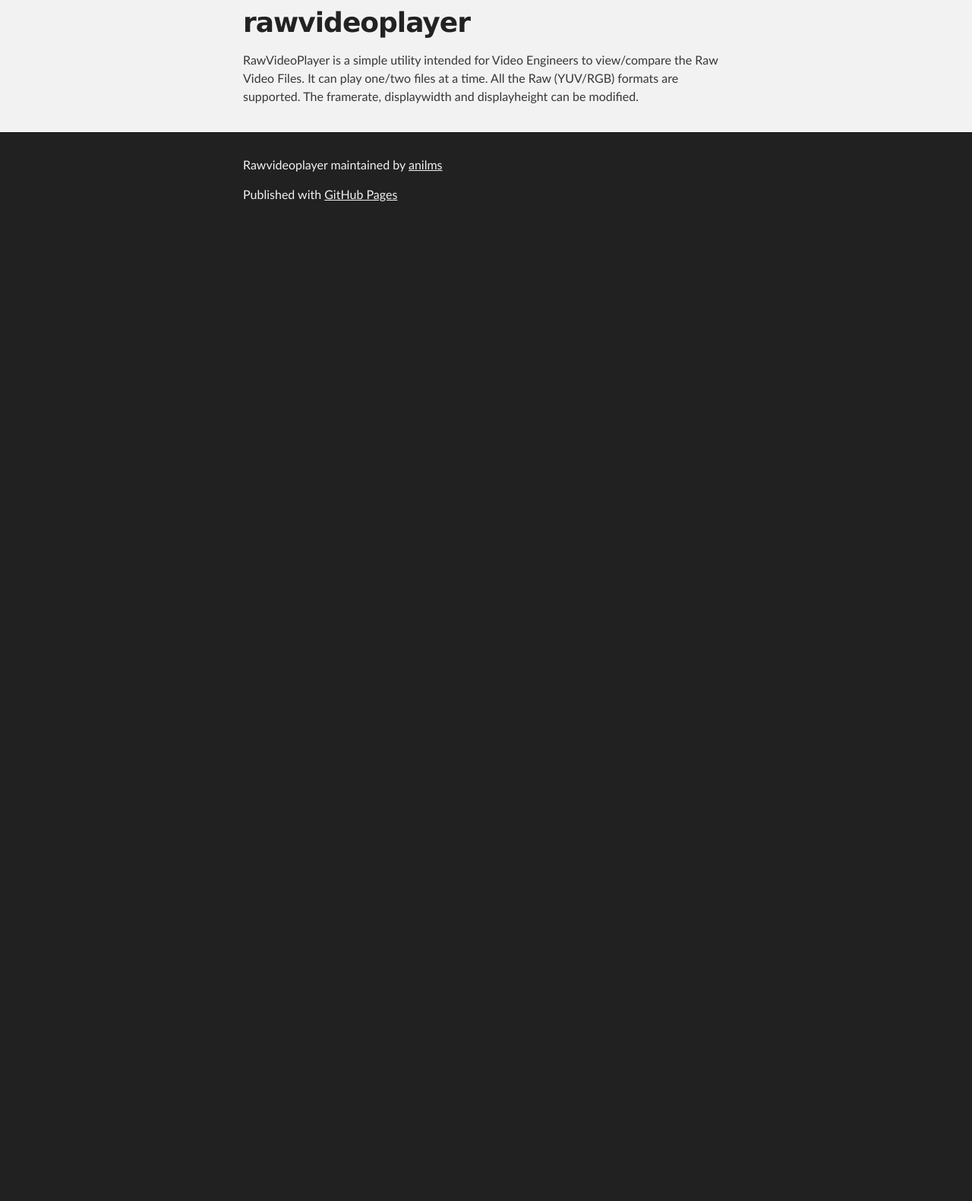
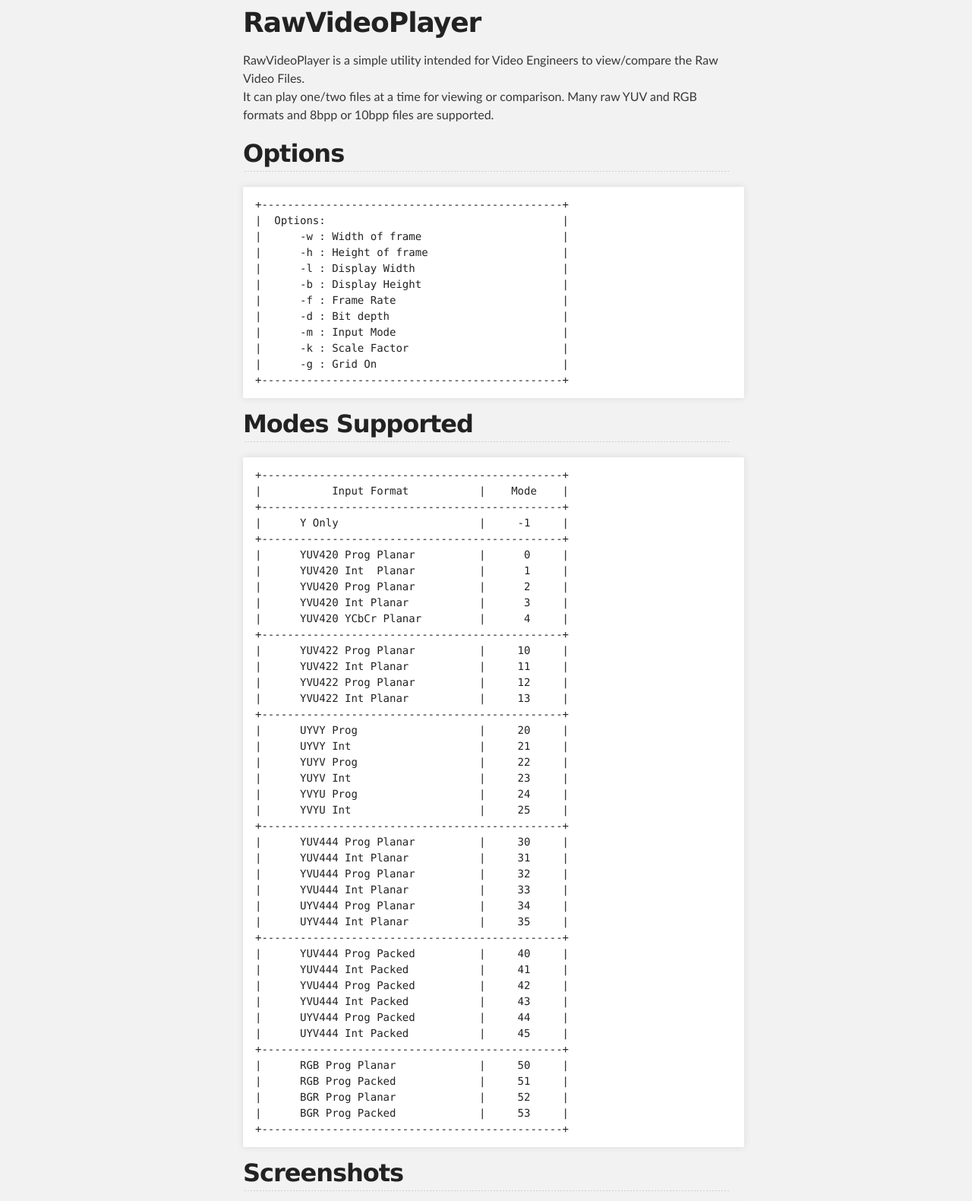
Before and after one commit to anilms/rawvideoplayer, a plain HTML site: page index.html in a window 1280 px wide. Shown: the part 257-1838 px from the top of the page at 76% size. Before the commit the page ends 800 px from the top, so only its background shows below. Drawn offline with Linux system fonts and the light colour scheme.

```diff
--- a/index.html
+++ b/index.html
@@ -32,9 +32,108 @@
     <div id="main_content_wrap" class="outer">
       <section id="main_content" class="inner">
         <h1>
-<a id="rawvideoplayer" class="anchor" href="#rawvideoplayer" aria-hidden="true"><span class="octicon octicon-link"></span></a>rawvideoplayer</h1>
+<a id="rawvideoplayer" class="anchor" href="#rawvideoplayer" aria-hidden="true"><span class="octicon octicon-link"></span></a>RawVideoPlayer</h1>
 
-<p>RawVideoPlayer is a simple utility intended for Video Engineers to view/compare the Raw Video Files. It can play one/two files at a time. All the Raw (YUV/RGB) formats are supported. The framerate, displaywidth and displayheight can be modified.</p>
+<p>RawVideoPlayer is a simple utility intended for Video Engineers to view/compare the Raw Video Files.<br>
+It can play one/two files at a time for viewing or comparison.
+Many raw YUV and RGB formats and 8bpp or 10bpp files are supported.  </p>
+
+<h2>
+<a id="options" class="anchor" href="#options" aria-hidden="true"><span class="octicon octicon-link"></span></a>Options</h2>
+
+<pre><code>+-----------------------------------------------+
+|  Options:                                     |
+|      -w : Width of frame                      |
+|      -h : Height of frame                     |
+|      -l : Display Width                       |
+|      -b : Display Height                      |
+|      -f : Frame Rate                          |
+|      -d : Bit depth                           |
+|      -m : Input Mode                          |
+|      -k : Scale Factor                        |
+|      -g : Grid On                             |
++-----------------------------------------------+
+</code></pre>
+
+<h2>
+<a id="modes-supported" class="anchor" href="#modes-supported" aria-hidden="true"><span class="octicon octicon-link"></span></a>Modes Supported</h2>
+
+<pre><code>+-----------------------------------------------+
+|           Input Format           |    Mode    |
++-----------------------------------------------+
+|      Y Only                      |     -1     |
++-----------------------------------------------+
+|      YUV420 Prog Planar          |      0     |
+|      YUV420 Int  Planar          |      1     |
+|      YVU420 Prog Planar          |      2     |
+|      YVU420 Int Planar           |      3     |
+|      YUV420 YCbCr Planar         |      4     |
++-----------------------------------------------+
+|      YUV422 Prog Planar          |     10     |
+|      YUV422 Int Planar           |     11     |
+|      YVU422 Prog Planar          |     12     |
+|      YVU422 Int Planar           |     13     |
++-----------------------------------------------+
+|      UYVY Prog                   |     20     |
+|      UYVY Int                    |     21     |
+|      YUYV Prog                   |     22     |
+|      YUYV Int                    |     23     |
+|      YVYU Prog                   |     24     |
+|      YVYU Int                    |     25     |
++-----------------------------------------------+
+|      YUV444 Prog Planar          |     30     |
+|      YUV444 Int Planar           |     31     |
+|      YVU444 Prog Planar          |     32     |
+|      YVU444 Int Planar           |     33     |
+|      UYV444 Prog Planar          |     34     |
+|      UYV444 Int Planar           |     35     |
++-----------------------------------------------+
+|      YUV444 Prog Packed          |     40     |
+|      YUV444 Int Packed           |     41     |
+|      YVU444 Prog Packed          |     42     |
+|      YVU444 Int Packed           |     43     |
+|      UYV444 Prog Packed          |     44     |
+|      UYV444 Int Packed           |     45     |
++-----------------------------------------------+
+|      RGB Prog Planar             |     50     |
+|      RGB Prog Packed             |     51     |
+|      BGR Prog Planar             |     52     |
+|      BGR Prog Packed             |     53     |
++-----------------------------------------------+
+</code></pre>
+
+<h2>
+<a id="screenshots" class="anchor" href="#screenshots" aria-hidden="true"><span class="octicon octicon-link"></span></a>Screenshots</h2>
+
+<pre><code># View file
+rawvideoplayer infile1.yuv -w 352 -h 288
+</code></pre>
+
+<p><img src="https://cloud.githubusercontent.com/assets/2180008/11584978/4febda50-9a1d-11e5-9c09-fa3ed4b1bbbf.jpg" alt="alt text" title="View file"></p>
+
+<pre><code># View 10 bit file (in Little Endian Format)
+rawvideoplayer infile1_10bpp.yuv -w 352 -h 288 -d 10
+</code></pre>
+
+<p><img src="https://cloud.githubusercontent.com/assets/2180008/11584978/4febda50-9a1d-11e5-9c09-fa3ed4b1bbbf.jpg" alt="alt text" title="View file"></p>
+
+<pre><code># View monochrome file
+rawvideoplayer infile1_mono.yuv -w 352 -h 288 -m -1
+</code></pre>
+
+<p><img src="https://cloud.githubusercontent.com/assets/2180008/11584976/4feb6bba-9a1d-11e5-801a-ea04b8da549e.jpg" alt="alt text" title="View file"></p>
+
+<pre><code># Compare two files
+rawvideoplayer infile1.yuv infile2.yuv -w 352 -h 288
+</code></pre>
+
+<p><img src="https://cloud.githubusercontent.com/assets/2180008/11584979/4feee66e-9a1d-11e5-9b80-ccafb0ab9853.jpg" alt="alt text" title="Compare two files"></p>
+
+<pre><code># Compare two files with gridlines on
+rawvideoplayer infile1.yuv infile2.yuv -w 352 -h 288 -g 1
+</code></pre>
+
+<p><img src="https://cloud.githubusercontent.com/assets/2180008/11584977/4feba26a-9a1d-11e5-955b-24302fd99cc9.jpg" alt="alt text" title="Use gridlines"></p>
       </section>
     </div>
 
```
Also changed, not shown: params.json (+1 -1 lines).
